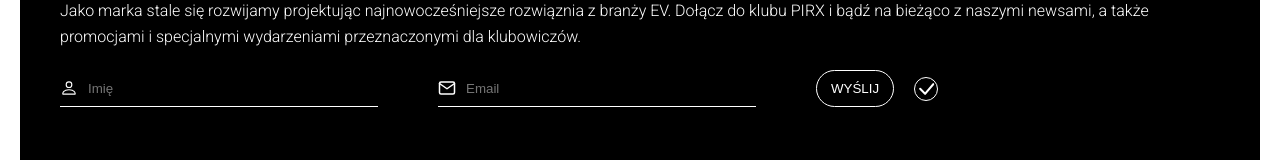
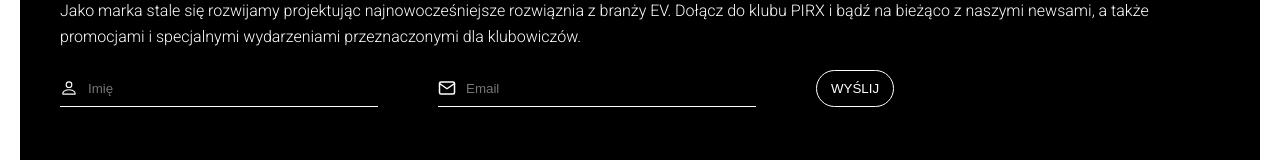
Before and after one commit to barteek-poz/PIRX-electric-car-React-Router-Vite-, a React (Vite) app: page / in a window 1280 px wide. Shown: the part 1932-2092 px from the top of the page. Built offline with nearby package versions, Linux system fonts and the light colour scheme; no server answers.

Commit message:
added validation to footer form

```diff
--- a/src/pages/Footer.jsx
+++ b/src/pages/Footer.jsx
@@ -1,4 +1,5 @@
 import styles from "./Footer.module.css";
+import { useState } from "react";
 import {
   BsFacebook,
   BsTwitter,
@@ -11,6 +12,8 @@ import { useForm } from "react-hook-form";
 import Button from "../components/Button";
 
 const Footer = () => {
+  const [formIsValid, setFormIsValid] = useState(false);
+
   const {
     register,
     handleSubmit,
@@ -20,7 +23,10 @@ const Footer = () => {
   } = useForm();
 
   const onSubmitForm = (data) => {
-    console.log(data.errors);
+    if (data) {
+      setFormIsValid(true);
+    }
+    reset();
   };
 
   return (
@@ -78,9 +84,11 @@ const Footer = () => {
               <p className={styles.errorInput}>{errors.email.message}</p>
             )}
           </div>
+          {!formIsValid && (
+            <Button onClick={handleSubmit(onSubmitForm)}>Wyślij</Button>
+          )}
+          {formIsValid && <BsCheckLg className={styles.footerBtn} />}
 
-          <Button onClick={handleSubmit(onSubmitForm)}>Wyślij</Button>
-          <BsCheckLg className={styles.footerBtn} />
         </form>
         <div className={styles.footerInfo}>
           <div>
--- a/src/pages/Footer.module.css
+++ b/src/pages/Footer.module.css
@@ -51,7 +51,8 @@
 
 .footerBtn {
   margin-left: -4rem;
-  border: 1px solid var(--color-white);
+  color: var(--color-black);
+  background-color: var(--color-white);
   border-radius: 50%;
   font-size: 2.4rem;
   font-weight: 300;
@@ -59,14 +60,8 @@
   transition: 0.4s;
 }
 
-.footerBtn:hover {
-  color: var(--color-black);
-  background-color: var(--color-white);
-}
-
 
 .errorInput {
-
   color: var(--color-red);
   font-size: 1.4rem;
   margin-top: .4rem;
```
